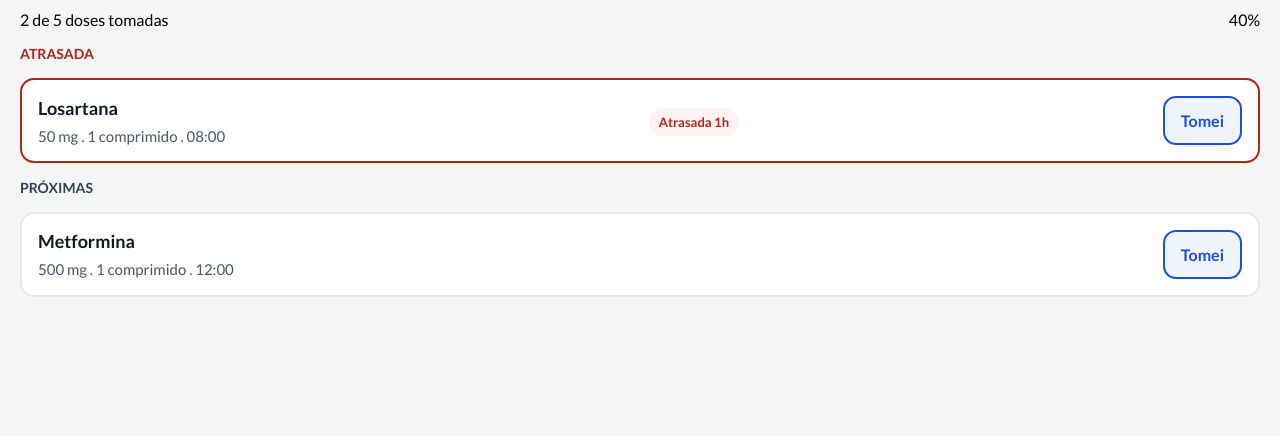
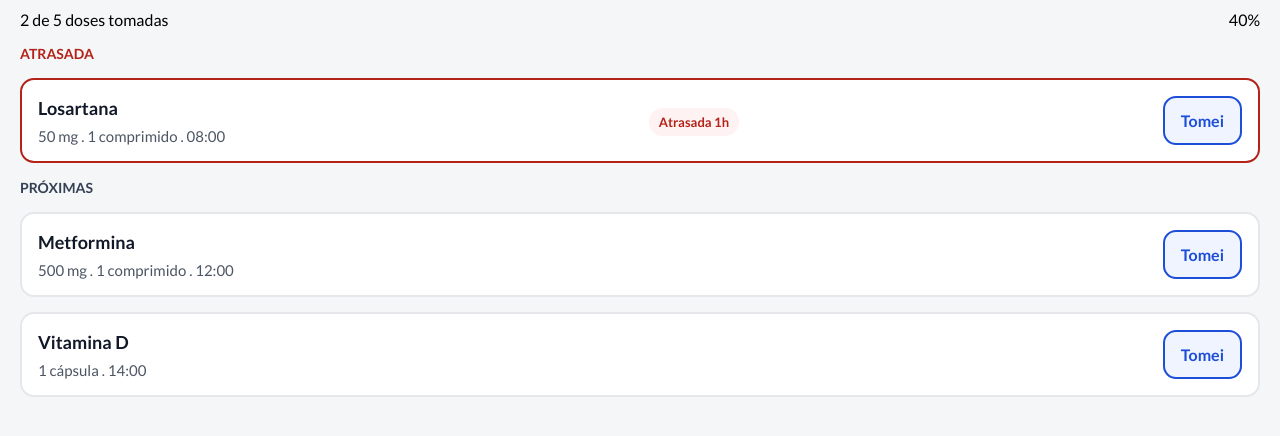
Before and after one commit to LiedsonF/Zelo, a plain HTML site: page index.html in a window 1280 px wide. Shown: the part 96-532 px from the top of the page. Drawn offline with Linux system fonts and the light colour scheme.

Commit message:
Boxes prontas

```diff
--- a/css/style.css
+++ b/css/style.css
@@ -172,6 +172,7 @@ a {
 
 .container-proximas{
     margin-top: var(--gap-1);
+    gap: var(--gap-1);
 }
 
 .titulo-proximas {
@@ -190,4 +191,7 @@ a {
 
     display: flex;
     justify-content: space-between;
+    align-items: center;
+    gap: var(--gap-1);
+    margin-bottom: 15px;
 }
--- a/index.html
+++ b/index.html
@@ -66,6 +66,18 @@
             </button>
         </div>
 
+        <div class="box-proximas">
+
+            <div class="info-medicamento">
+                <h4>Vitamina D</h4>
+                <p>1 cápsula . 14:00</p>
+            </div>
+
+            <button class="btn-tomei">
+                    Tomei
+            </button>
+        </div>
+
         </section>
     </main>
     <footer></footer>
```
